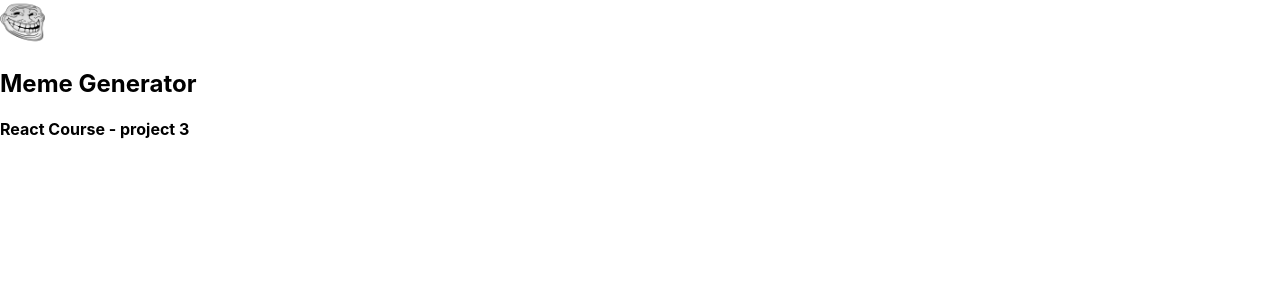
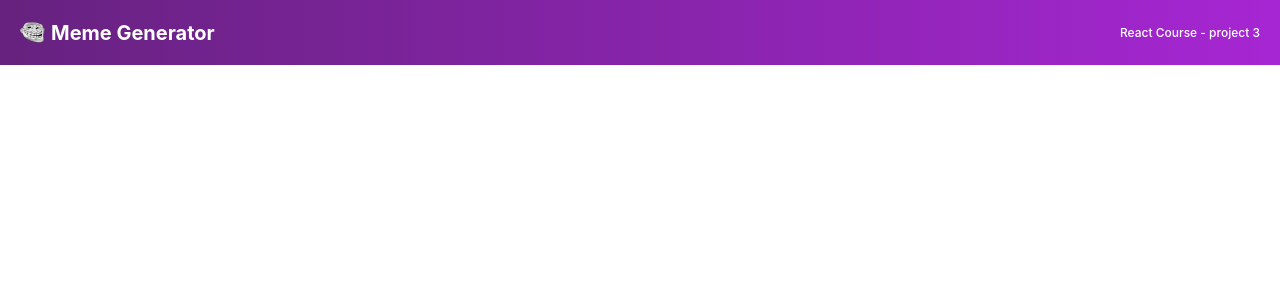
Before and after one commit to Yegan-S/React-MemeGenerator, a React (Create React App) app: page / in a window 1280 px wide. Shown: the top 300 px of the page. Built offline with nearby package versions, Linux system fonts and the light colour scheme.

Commit message:
Styled Header component

```diff
--- a/src/App.css
+++ b/src/App.css
@@ -6,5 +6,22 @@ body{
   margin: 0;
 }
 .Header{
-
+  display: flex;
+  align-items: center;
+  height: 65px;
+  background: linear-gradient(90deg, #672280 1.18%, #A626D3 100%) ;
+  color: white;
+  padding: 20px;
 }
+.header--image{
+  height: 100%;
+  margin-right: 6px;
+}
+.header--title{
+  font-size: 1.25rem;
+  margin-right: auto;
+}
+.header--project{
+  font-size: 0.75rem;
+  font-weight: 500;
+}
--- a/src/Header.js
+++ b/src/Header.js
@@ -5,13 +5,14 @@ import "./App.css";
 export default function Header (){
     return(
         <header className="Header">
+
            <img src={TrollFace}
            alt="trollface"
-           className="TrollFace"
-           width="45px"
+           className="header--image"
            />
-           <h2>Meme Generator</h2>
-           <h4>React Course - project 3 </h4>
+
+           <h2 className="header--title">Meme Generator</h2>
+           <h4 className="header--project">React Course - project 3 </h4>
         </header>
     );
 }
```
